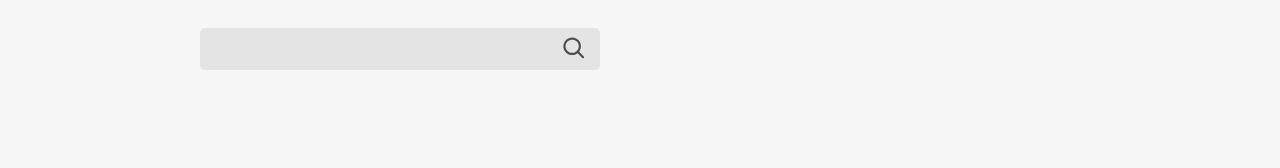
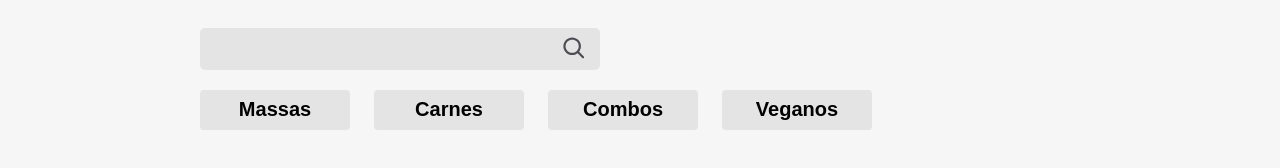
Before and after one commit to rodrigues14/burger-castle, a React (Create React App) app: page /cardapio in a window 1280 px wide. Shown: the part 564-732 px from the top of the page. Built offline with nearby package versions, Linux system fonts and the light colour scheme; a web font is replaced by a local one.

Commit message:
criado as opcoes do filtro

```diff
--- a/package.json
+++ b/package.json
@@ -10,6 +10,7 @@
     "@types/node": "^16.18.12",
     "@types/react": "^18.0.27",
     "@types/react-dom": "^18.0.10",
+    "classnames": "^2.3.2",
     "normalize.css": "^8.0.1",
     "react": "^18.2.0",
     "react-dom": "^18.2.0",
--- a/src/pages/Cardapio/Cardapio.module.scss
+++ b/src/pages/Cardapio/Cardapio.module.scss
@@ -55,4 +55,12 @@
     font-size: 3rem;
     margin-bottom: 30px;
   }
+  &__filtros {
+    align-items: center;
+    display: flex;
+    flex-wrap: wrap;
+    justify-content: space-between;
+    margin-bottom: 30px;
+    width: 100%;
+  }
 }
--- /dev/null
+++ b/src/pages/Cardapio/Filtros/Filtros.module.scss
@@ -0,0 +1,27 @@
+@import "styles/variaveis";
+
+.filtros {
+  display: flex;
+  gap: 24px;
+  flex-wrap: wrap;
+  margin: 20px 0;
+  &__filtro {
+    align-items: center;
+    background-color: $grey;
+    border: none;
+    border-radius: 4px;
+    display: flex;
+    font-size: 1.25rem;
+    font-weight: bold;
+    height: 40px;
+    justify-content: center;
+    width: 150px;
+    &--ativo {
+      background-color: $blue;
+      color: white;
+    }
+    &:hover {
+      cursor: pointer;
+    }
+  }
+}
--- /dev/null
+++ b/src/pages/Cardapio/Filtros/filtros.json
@@ -0,0 +1,18 @@
+[
+  {
+    "label": "Massas",
+    "id": 1
+  },
+  {
+    "label": "Carnes",
+    "id": 2
+  },
+  {
+    "label": "Combos",
+    "id": 3
+  },
+  {
+    "label": "Veganos",
+    "id": 4
+  }
+]
--- /dev/null
+++ b/src/pages/Cardapio/Filtros/index.tsx
@@ -0,0 +1,36 @@
+import React from 'react'
+import filtros from './filtros.json'
+import styles from './Filtros.module.scss'
+import classNames from 'classnames';
+
+type IOpcao = typeof filtros[0];
+
+interface Props {
+  filtro: number | null
+  setFiltro: React.Dispatch<React.SetStateAction<number | null>>
+}
+
+export default function Filtros({ filtro, setFiltro }: Props) {
+
+  function selecionarFiltro(opcao: IOpcao) {
+    if (filtro === opcao.id) return setFiltro(null)
+    return setFiltro(opcao.id)
+  }
+
+  return (
+    <div className={styles.filtros}>
+      {filtros.map((opcao) => (
+        <button
+          className={classNames({
+            [styles.filtros__filtro]: true,
+            [styles["filtros__filtro--ativo"]]: filtro === opcao.id
+          })}
+          key={opcao.id}
+          onClick={() => selecionarFiltro(opcao)}
+        >
+          {opcao.label}
+        </button>
+      ))}
+    </div>
+  )
+}
--- a/src/pages/Cardapio/index.tsx
+++ b/src/pages/Cardapio/index.tsx
@@ -2,9 +2,11 @@
 import { ReactComponent as Logo } from "assets/logo.svg"
 import Buscador from "./Buscador"
 import { useState } from 'react'
+import Filtros from "./Filtros";
 
 export default function Cardapio() {
   const [busca, setBusca] = useState("");
+  const [filtro, setFiltro] = useState<number | null>(null);
   return (
     <main>
       <nav className={styles.menu}>
@@ -18,6 +20,9 @@
       <section className={styles.cardapio}>
         <h3 className={styles.cardapio__titulo}>Cardápio</h3>
         <Buscador busca={busca} setBusca={setBusca} />
+        <div className={styles.cardapio__filtros}>
+          <Filtros filtro={filtro} setFiltro={setFiltro} />
+        </div>
       </section>
     </main>
   )
```
Also changed, not shown: 1 other file (tests, documents, lock files or other folders).
